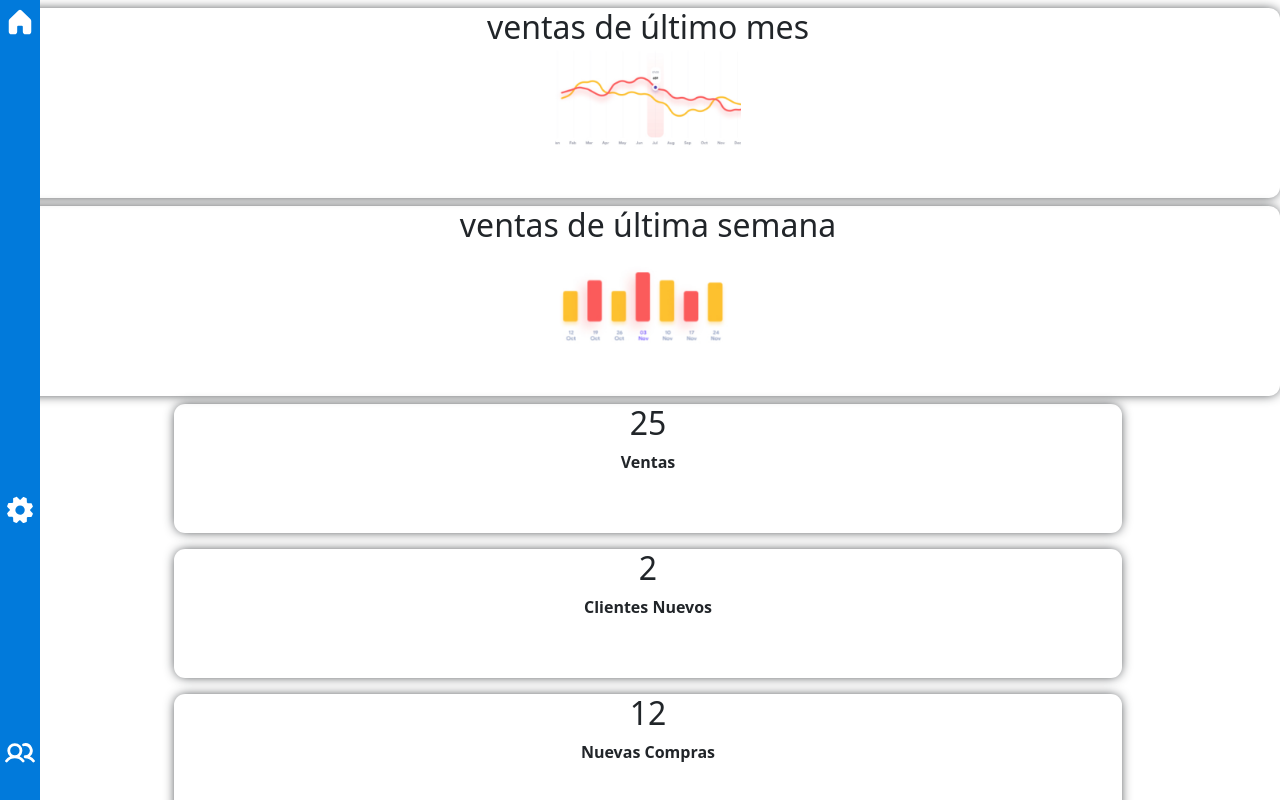
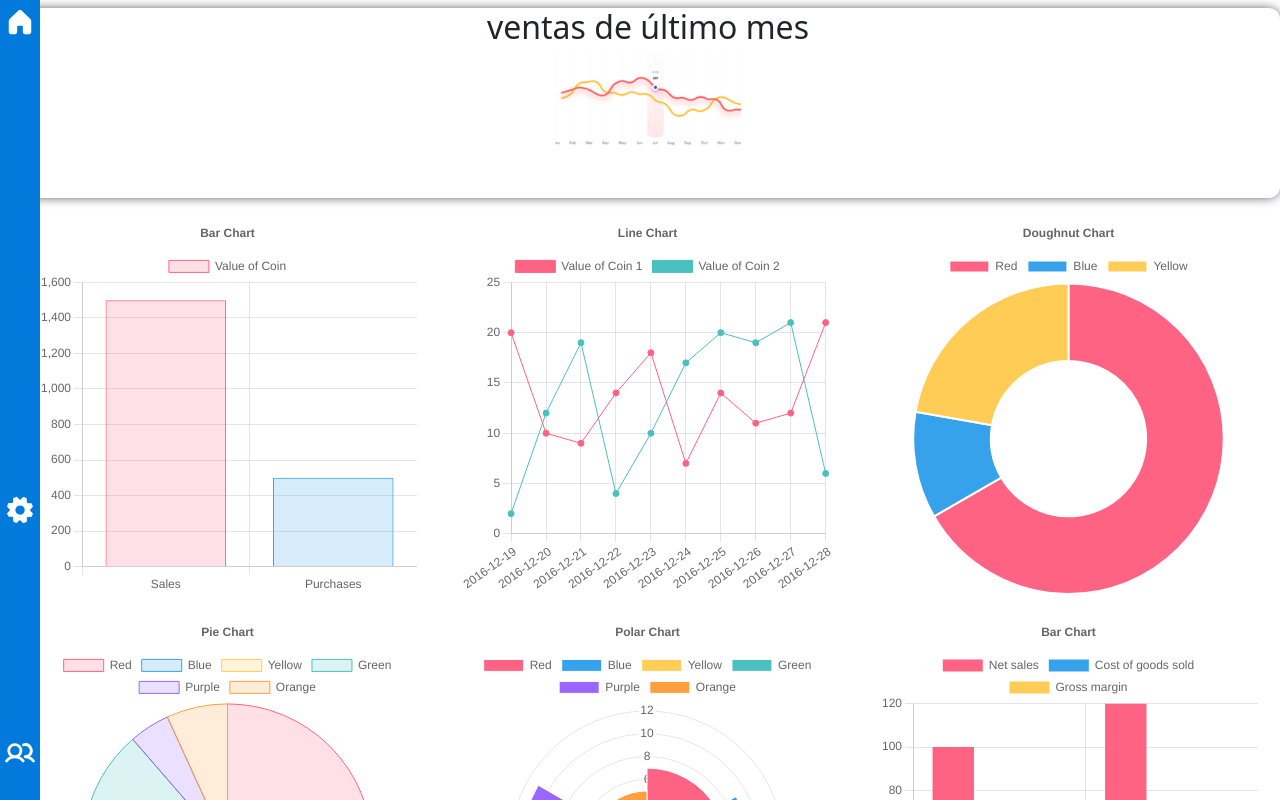
Before and after one commit to No-Country/C2-G20, a React (Create React App) app in the folder frontend/: page /Dashboard/Statitics in a window 1280 px wide. Shown: the top 800 px of the page. Built offline with nearby package versions, Linux system fonts and the light colour scheme; some icons are missing.

Commit message:
Chart.js integrado y Dashboard creado

```diff
--- a/frontend/package.json
+++ b/frontend/package.json
@@ -10,7 +10,9 @@
     "animate.css": "^4.1.1",
     "bootstrap": "^5.1.3",
     "moment": "^2.29.1",
+    "chart.js": "^3.7.0",
     "react": "^17.0.2",
+    "react-chartjs-2": "^4.0.0",
     "react-dom": "^17.0.2",
     "react-router": "^6.2.1",
     "react-router-dom": "^6.2.1",
--- /dev/null
+++ b/frontend/src/components/Dashboard/BarChart.js
@@ -0,0 +1,32 @@
+import { Bar } from 'react-chartjs-2'
+
+const BartChart = ({data}) => {
+
+  const options = {
+    maintainAspectRatio: false,
+    scales: {
+      y: {
+        beginAtZero: true
+      }
+    },
+    legend: {
+      labels: {
+        fontSize: 26
+      }
+    },
+
+    plugins: {
+      title: {
+        display: true,
+        text: 'Bar Chart'
+      }
+  }
+  }
+  return <div>
+    <Bar
+      data={data}
+      options={options}/>
+  </div>
+}
+
+export default BartChart;
--- /dev/null
+++ b/frontend/src/components/Dashboard/Dashboard.css
@@ -0,0 +1,13 @@
+.chart-container {
+  display: flex;
+  flex-wrap: wrap;
+  justify-content: space-evenly;
+}
+.chart-container > div {
+  margin: 10px 20px;
+  min-width: 30%;
+}
+canvas {
+  background-color: #fff;
+  border-radius: 16px;
+}
--- /dev/null
+++ b/frontend/src/components/Dashboard/Dashboard.js
@@ -0,0 +1,232 @@
+import BartChart from './BarChart';
+import DoughnutChart from './DoughnutChart';
+import LineChart from './LineChart';
+import PieChart from './PieChart';
+import PolarChart from './PolarChart';
+import './Dashboard.css'
+import {
+  Chart,
+  ArcElement,
+  LineElement,
+  BarElement,
+  PointElement,
+  BarController,
+  BubbleController,
+  DoughnutController,
+  LineController,
+  PieController,
+  PolarAreaController,
+  RadarController,
+  ScatterController,
+  CategoryScale,
+  LinearScale,
+  LogarithmicScale,
+  RadialLinearScale,
+  TimeScale,
+  TimeSeriesScale,
+  Decimation,
+  Filler,
+  Legend,
+  Title,
+  Tooltip,
+  SubTitle
+} from 'chart.js';
+
+Chart.register(
+  ArcElement,
+  LineElement,
+  BarElement,
+  PointElement,
+  BarController,
+  BubbleController,
+  DoughnutController,
+  LineController,
+  PieController,
+  PolarAreaController,
+  RadarController,
+  ScatterController,
+  CategoryScale,
+  LinearScale,
+  LogarithmicScale,
+  RadialLinearScale,
+  TimeScale,
+  TimeSeriesScale,
+  Decimation,
+  Filler,
+  Legend,
+  Title,
+  Tooltip,
+  SubTitle
+);
+
+export default function Dashboard() {
+  return (
+    <div className='chart-container'>
+      <BartChart data={dataBar}/>
+      <LineChart data={dataLine} />
+      <DoughnutChart data={dataDoughnut} />
+      <PieChart data={dataPie} />
+      <PolarChart data={dataPolar} />
+      <BartChart data={dataBar2}/>
+    </div>
+  );
+}
+
+/* -------------------------------------------------------------------------- */
+/*                                    DATOS                                   */
+/* -------------------------------------------------------------------------- */
+
+const dataBar = {
+  labels: [],
+  datasets: [{
+    label: 'Value of Coin',
+    data: [{id: 'Sales', nested: {value: 1500}}, {id: 'Purchases', nested: {value: 500}}],
+    backgroundColor: [
+      'rgba(255, 99, 132, 0.2)',
+      'rgba(54, 162, 235, 0.2)',
+      'rgba(255, 206, 86, 0.2)',
+      'rgba(75, 192, 192, 0.2)',
+      'rgba(153, 102, 255, 0.2)',
+      'rgba(255, 159, 64, 0.2)'
+    ],
+    borderColor: [
+      'rgba(255, 99, 132, 1)',
+      'rgba(54, 162, 235, 1)',
+      'rgba(255, 206, 86, 1)',
+      'rgba(75, 192, 192, 1)',
+      'rgba(153, 102, 255, 1)',
+      'rgba(255, 159, 64, 1)'
+    ],
+    parsing: {
+      xAxisKey: 'id',
+      yAxisKey: 'nested.value'
+    },
+    borderWidth: 1,
+  }]
+}
+const datos = [{x: 'Jan', net: 100, cogs: 50, gm: 50}, {x: 'Feb', net: 120, cogs: 55, gm: 75}];
+const dataBar2 = {
+  labels: ['Jan', 'Feb'],
+  datasets: [{
+      label: 'Net sales',
+      data: datos,
+      parsing: {
+          yAxisKey: 'net'
+      },
+      backgroundColor: [
+        'rgb(255, 99, 132)',
+      ],
+  }, {
+      label: 'Cost of goods sold',
+      data: datos,
+      parsing: {
+          yAxisKey: 'cogs'
+      },
+      backgroundColor: [
+        'rgb(54, 162, 235)',
+      ],
+  }, {
+      label: 'Gross margin',
+      data: datos,
+      parsing: {
+          yAxisKey: 'gm'
+      },
+      backgroundColor: [
+        'rgb(255, 205, 86)'
+      ],
+  }]
+}
+const dataDoughnut = {
+  labels: [
+    'Red',
+    'Blue',
+    'Yellow'
+  ],
+  datasets: [{
+    label: 'My First Dataset',
+    data: [300, 50, 100],
+    backgroundColor: [
+      'rgb(255, 99, 132)',
+      'rgb(54, 162, 235)',
+      'rgb(255, 205, 86)'
+    ],
+    hoverOffset: 20
+  }]
+}
+const dataLine = {
+  labels: [],
+  datasets: [{
+    label: 'Value of Coin 1',
+    data: [{x:'2016-12-19', y:20}, {x:'2016-12-20', y:10},
+    {x:'2016-12-21', y:9}, {x:'2016-12-22', y:14},
+    {x:'2016-12-23', y:18}, {x:'2016-12-24', y:7},
+    {x:'2016-12-25', y:14}, {x:'2016-12-26', y:11},
+    {x:'2016-12-27', y:12}, {x:'2016-12-28', y:21}],
+    backgroundColor: [
+      'rgba(255, 99, 132)'
+    ],
+    borderColor: [
+      'rgba(255, 99, 132)'
+    ],
+    borderWidth: 1,
+    hoverOffset: 20,
+  },
+  {
+    label: 'Value of Coin 2',
+    data: [{x:'2016-12-19', y:2}, {x:'2016-12-20', y:12},
+    {x:'2016-12-21', y:19}, {x:'2016-12-22', y:4},
+    {x:'2016-12-23', y:10}, {x:'2016-12-24', y:17},
+    {x:'2016-12-25', y:20}, {x:'2016-12-26', y:19},
+    {x:'2016-12-27', y:21}, {x:'2016-12-28', y:6}],
+    backgroundColor: [
+      'rgba(75, 192, 192)'
+    ],
+    borderColor: [
+      'rgba(75, 192, 192)'
+    ],
+    borderWidth: 1,
+    hoverOffset: 20
+  }]
+}
+const dataPie = {
+  labels: ['Red', 'Blue', 'Yellow', 'Green', 'Purple', 'Orange'],
+  datasets: [{
+    label: '# of Votes',
+    data: [12, 19, 3, 5, 2, 3],
+    backgroundColor: [
+      'rgba(255, 99, 132, 0.2)',
+      'rgba(54, 162, 235, 0.2)',
+      'rgba(255, 206, 86, 0.2)',
+      'rgba(75, 192, 192, 0.2)',
+      'rgba(153, 102, 255, 0.2)',
+      'rgba(255, 159, 64, 0.2)'
+    ],
+    borderColor: [
+      'rgba(255, 99, 132, 1)',
+      'rgba(54, 162, 235, 1)',
+      'rgba(255, 206, 86, 1)',
+      'rgba(75, 192, 192, 1)',
+      'rgba(153, 102, 255, 1)',
+      'rgba(255, 159, 64, 1)'
+    ],
+    borderWidth: 1,
+    hoverOffset: 20
+  }]
+}
+const dataPolar = {
+  labels: ['Red', 'Blue', 'Yellow', 'Green', 'Purple', 'Orange'],
+  datasets: [{
+    label: '# of Votes',
+    data: [7, 9, 11, 8, 11, 5],
+    backgroundColor: [
+      'rgba(255, 99, 132)',
+      'rgba(54, 162, 235)',
+      'rgba(255, 206, 86)',
+      'rgba(75, 192, 192)',
+      'rgba(153, 102, 255)',
+      'rgba(255, 159, 64)'
+    ],
+    borderWidth: 1,
+    hoverOffset: 20
+  }]
+}
--- /dev/null
+++ b/frontend/src/components/Dashboard/DoughnutChart.js
@@ -0,0 +1,25 @@
+import { Doughnut } from "react-chartjs-2";
+
+export default function DoughnutChart ({data}) {
+
+  const options = {
+    legend: {
+      labels: {
+        fontSize: 26
+      }
+    },
+    plugins: {
+      title: {
+          display: true,
+          text: 'Doughnut Chart'
+      }
+    }
+  }
+
+
+  return <div>
+      <Doughnut
+      data={data}
+      options={options}/>
+  </div>
+}
--- /dev/null
+++ b/frontend/src/components/Dashboard/LineChart.js
@@ -0,0 +1,38 @@
+import { Line } from "react-chartjs-2";
+
+export default function LineChart ({data}) {
+
+  const options = {
+    maintainAspectRatio: false,
+    scales: {
+      y: {
+        beginAtZero: true
+      }
+    },
+    legend: {
+      labels: {
+        fontSize: 26
+      }
+    },
+    animations: {
+      tension: {
+        duration: 1000,
+        easing: 'easeOutElastic',
+        from: 1,
+        to: 0,
+      }
+    },
+    plugins: {
+      title: {
+          display: true,
+          text: 'Line Chart'
+      }
+  }
+  }
+  return <div>
+      {/* <h1>Line Chart</h1> */}
+      <Line
+      data={data}
+      options={options}/>
+  </div>
+}
--- /dev/null
+++ b/frontend/src/components/Dashboard/PieChart.js
@@ -0,0 +1,26 @@
+import { Pie } from "react-chartjs-2";
+
+export default function PieChart ({data}) {
+
+  const options = {
+    maintainAspectRatio: true,
+    legend: {
+      labels: {
+        fontSize: 26
+      }
+    },
+    plugins: {
+      title: {
+          display: true,
+          text: 'Pie Chart'
+      }
+  }
+  }
+
+  return <div>
+      {/* <h1>Pie Chart</h1> */}
+      <Pie
+      data={data}
+      options={options}/>
+  </div>
+}
--- /dev/null
+++ b/frontend/src/components/Dashboard/PolarChart.js
@@ -0,0 +1,17 @@
+import { PolarArea } from 'react-chartjs-2'
+
+export default function PolarChart ({data}) {
+  const options = {
+    plugins: {
+      title: {
+        display: true,
+        text: 'Polar Chart'
+      }
+    }
+  }
+  return <div>
+    <PolarArea
+    data={data}
+    options={options} />
+  </div>
+}
--- a/frontend/src/pages/DashboardStatitics/index.js
+++ b/frontend/src/pages/DashboardStatitics/index.js
@@ -4,11 +4,13 @@ import CardStatitics from "../../components/CardStatitics"
 import ElipseStatitics from "../../components/ElipseStatitics"
 import imageStatiticsMonth from "../../images/estadisticas-mes.png"
 import imageStatiticsWeekly from "../../images/estadisticas-semana.png"
+import Dashboard from "../../components/Dashboard/Dashboard"
 
 export default function DashboardStatitics() {
   return (
     <section className="dashboard" style={{ "padding-left": "1em" }}>
       <CardStatitics title="ventas de último mes" image={imageStatiticsMonth} />
+      <Dashboard />
       <CardStatitics
         title="ventas de última semana"
         image={imageStatiticsWeekly}
```
Also changed, not shown: 1 other file (tests, documents, lock files or other folders).
